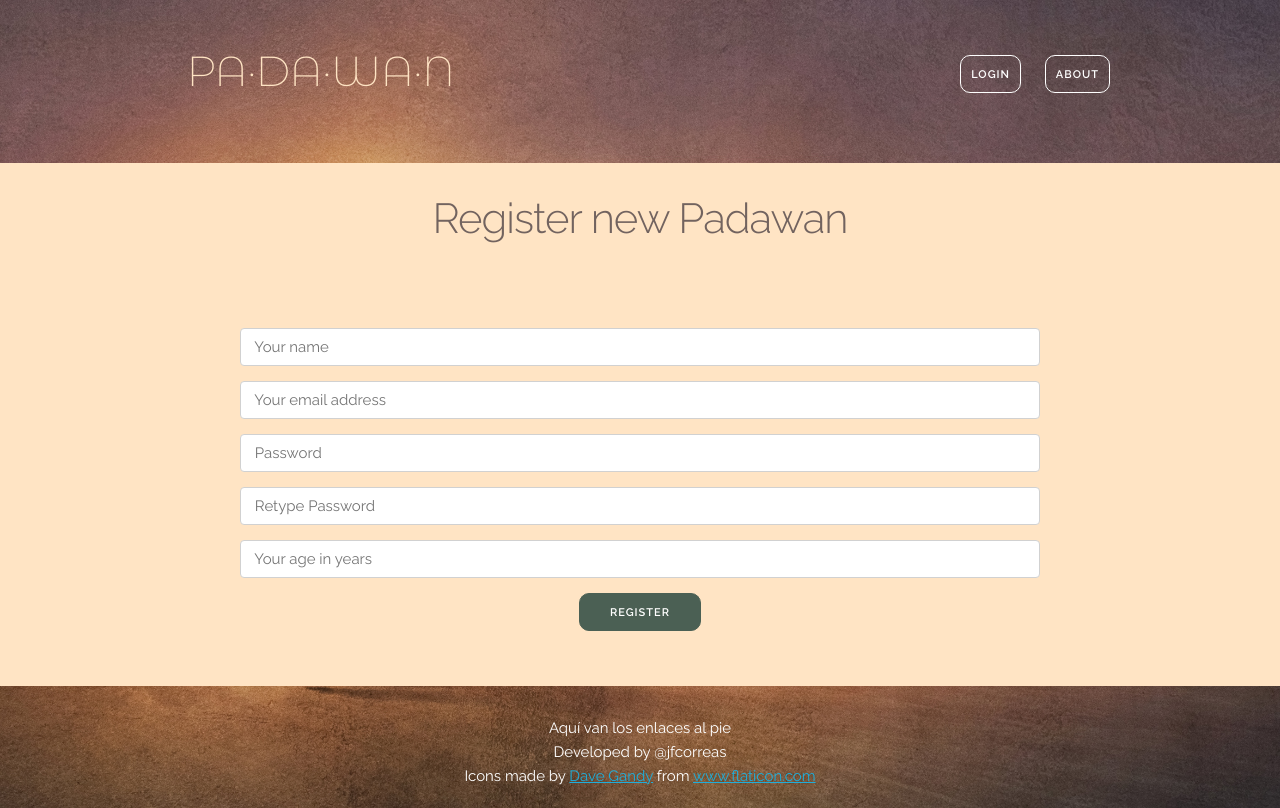
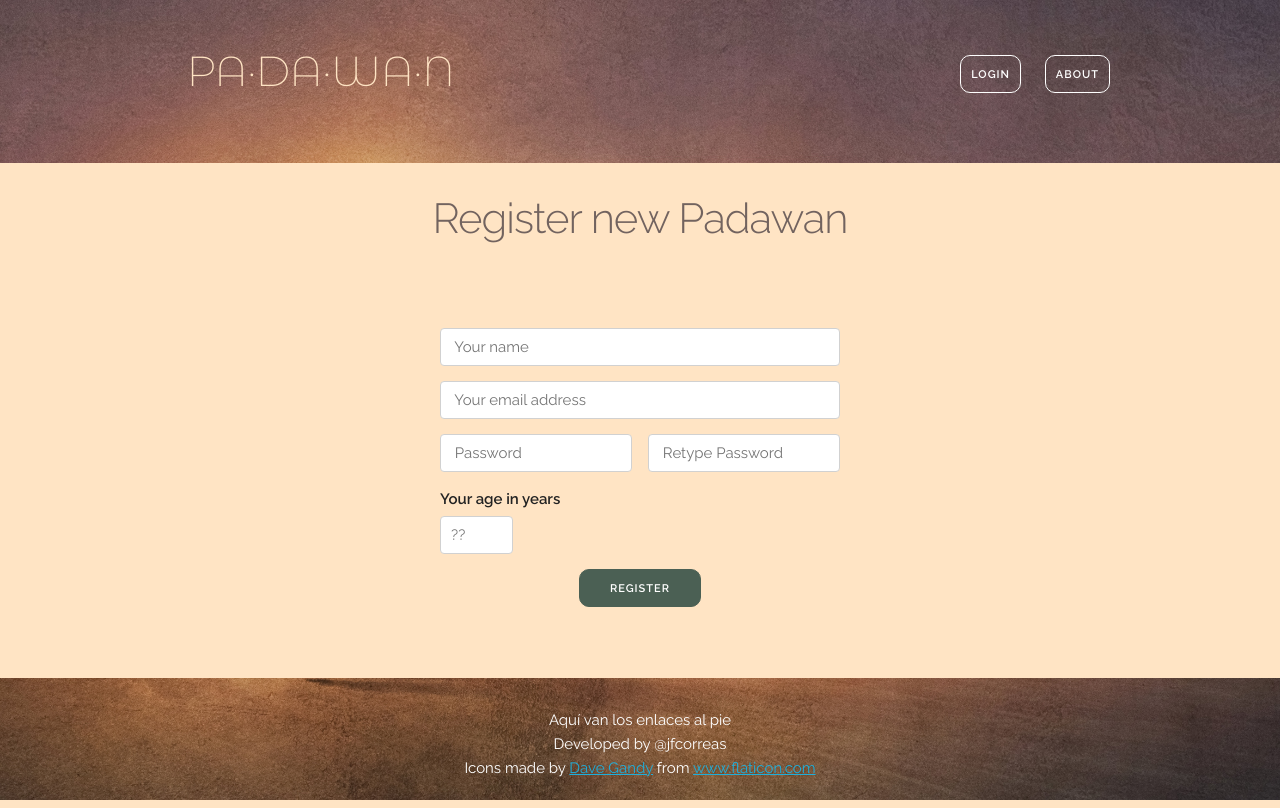
Before and after one commit to jfcorreas/pa-da-wa-n, a Flask app: page /account/register in a window 1280 px wide. Run offline with Flask 2, Linux system fonts and the light colour scheme.

Commit message:
Improve register form

```diff
--- a/padawan/templates/account/register.html
+++ b/padawan/templates/account/register.html
@@ -5,18 +5,29 @@
     <div class="section section-heading">
         <h2>Register new Padawan</h2>
     </div>
-    <div class="section generic-form">
+    <div class="section small-form">
         <form action="" method="POST">
             <input name="name" type="text" placeholder=" Your name" class="u-full-width" value="{{ name }}"
                    required>
             <input name="email" type="email" placeholder=" Your email address" class="u-full-width"
                    value="{{ email }}" required>
-            <input name="password" type="password" placeholder=" Password" class="u-full-width"
-                   value="{{ password }}" required>
-            <input name="password_bis" type="password" placeholder=" Retype Password" class="u-full-width"
-                   value="{{ password_bis }}" required>
-            <input name="age" type="number" min="18" max="120" class="u-full-width" placeholder=" Your age in years"
-                    required>
+            <div class="row">
+                <div class="six columns">
+                    <input name="password" type="password" placeholder=" Password" class="u-full-width"
+                           value="{{ password }}" required>
+                </div>
+                <div class="six columns">
+                    <input name="password_bis" type="password" placeholder=" Retype Password" class="u-full-width"
+                           value="{{ password_bis }}" required>
+                </div>
+            </div>
+            <div class="row">
+                <div class="four columns">
+                    <label for="age">Your age in years</label>
+                    <input name="age" type="number" min="18" max="120" class="u-pull-left" placeholder="??"
+                           required>
+                </div>
+            </div>
             <button type="submit" class="button button-primary">Register</button>
             <div style="clear: both;"></div>
 
```
